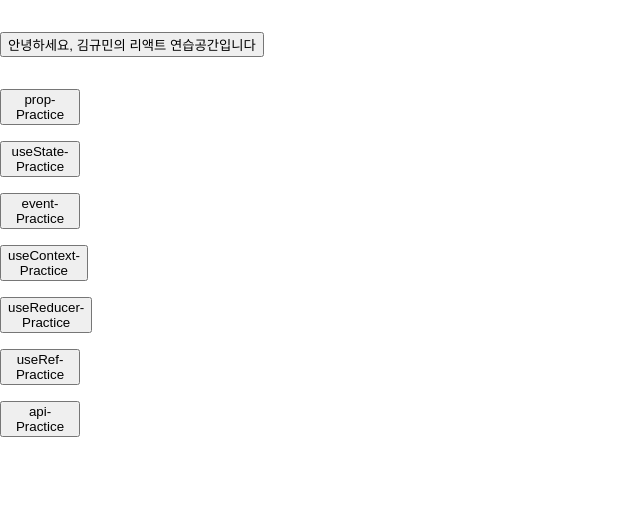
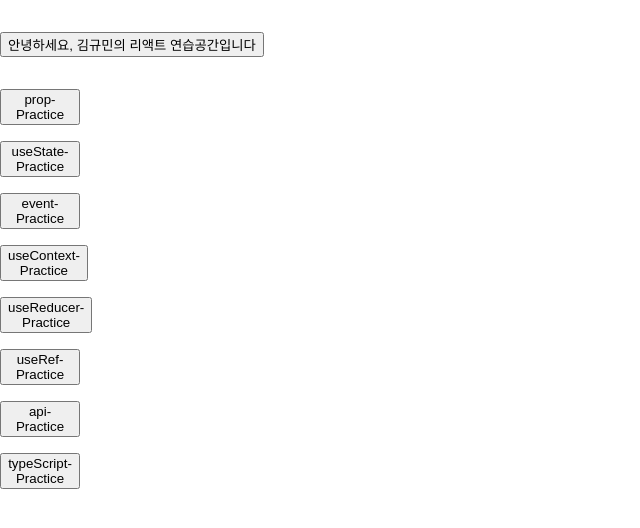
Before and after one commit to Gyuminn/practice-react, a React (Create React App) app: page / in a window 1280 px wide. Shown: the top 528 px of the page, without its empty margins (0-640 px from the left). Built offline with nearby package versions, Linux system fonts and the light colour scheme.

Commit message:
feat: typeScript-Practice 세팅

```diff
--- a/src/pages/Main.jsx
+++ b/src/pages/Main.jsx
@@ -26,6 +26,9 @@ const Main = () => {
       <StyledLink to="/apiPractice">
         <button>api-Practice</button>
       </StyledLink>
+      <StyledLink to="/typeScriptPractic">
+        <button>typeScript-Practice</button>
+      </StyledLink>
     </StyledRoot>
   );
 };
```
